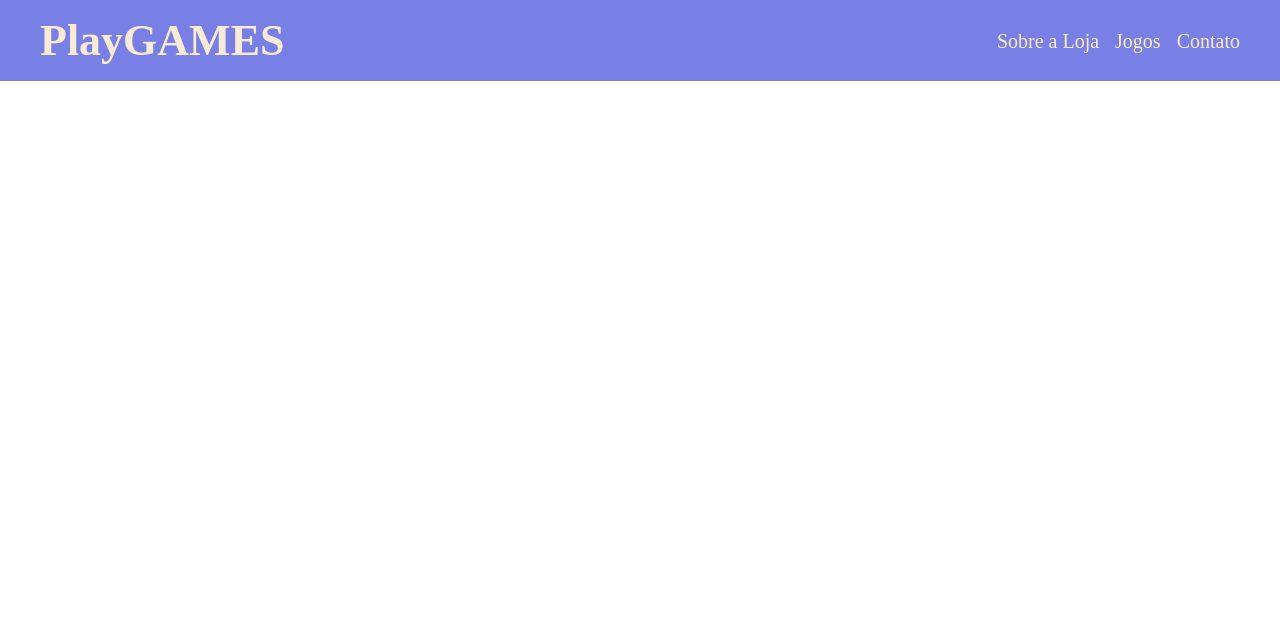
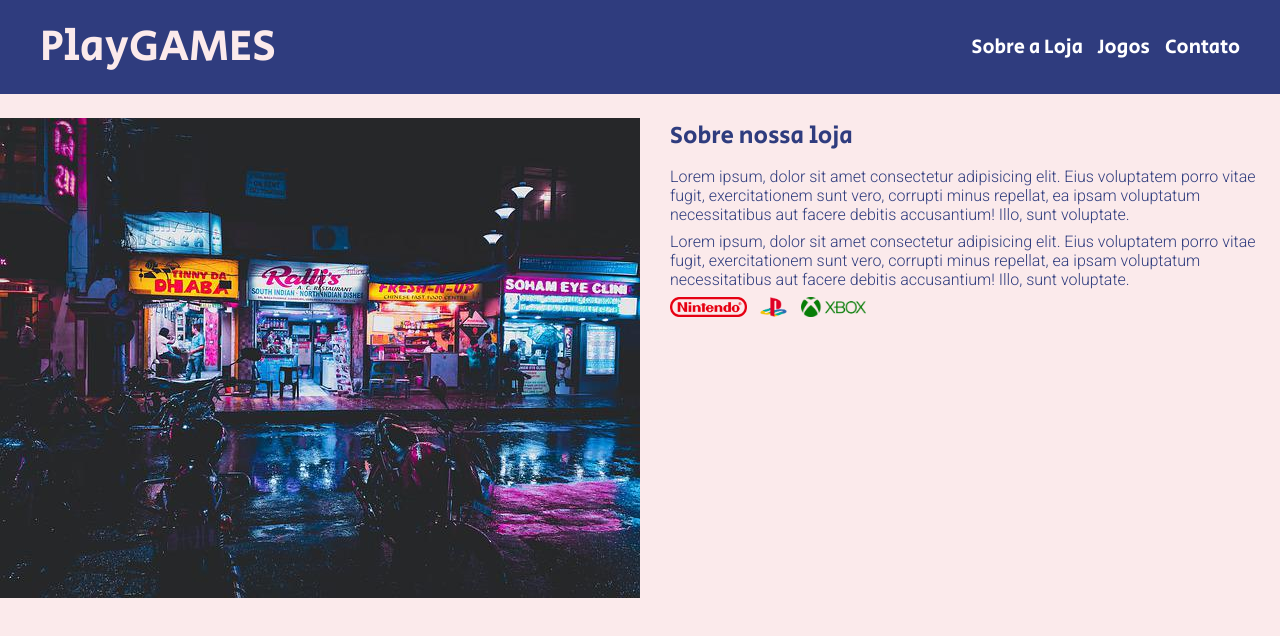
Before and after one commit to luizcoutodev/curso_ebac_frontend, a plain HTML site: page index.html in a window 1280 px wide. Drawn offline with Linux system fonts and the light colour scheme.

Commit message:
Homepage with section was made.

```diff
--- a/index.html
+++ b/index.html
@@ -6,12 +6,16 @@
     <meta name="viewport" content="width=device-width, initial-scale=1.0">
     <title>PlayGAMES - Sua loja de games </title>
     <link rel="stylesheet" href="./main.css">
+    <link rel="preconnect" href="https://fonts.googleapis.com">
+    <link rel="preconnect" href="https://fonts.gstatic.com" crossorigin>
+    <link href="https://fonts.googleapis.com/css2?family=Roboto:wght@300&family=Secular+One&display=swap" rel="stylesheet">
+
 </head>
 <body>
     <header>
         <div class="container">
                 <h1> PlayGAMES </h1>
-                 <nav>
+                <nav>
                     <ul>
                         <li>
                             <a href="#">Sobre a Loja</a>
@@ -26,5 +30,24 @@
                 </nav>
         </div>
     </header>
+    <section>
+        <div class="container">
+            <img class="store-img" src="./images/loja.jpg" alt="Nossa loja"/>
+            <div>
+                <h2> Sobre nossa loja </h2>
+                <p>
+                    Lorem ipsum, dolor sit amet consectetur adipisicing elit. Eius voluptatem porro vitae fugit, exercitationem sunt vero, corrupti minus repellat, ea ipsam voluptatum necessitatibus aut facere debitis accusantium! Illo, sunt voluptate.
+                </p>
+                <p>
+                    Lorem ipsum, dolor sit amet consectetur adipisicing elit. Eius voluptatem porro vitae fugit, exercitationem sunt vero, corrupti minus repellat, ea ipsam voluptatum necessitatibus aut facere debitis accusantium! Illo, sunt voluptate.
+                </p>
+                <ul class="brands-list">
+                    <li> <img src="./images/nintendo.png" alt="Nintendo" /> </li>
+                    <li> <img src="./images/playstation.png" alt="Playstation" /> </li>
+                    <li> <img src="./images/xbox.png" alt="Xbox" /> </li>
+                </ul>
+            </div>
+        </div>
+    </section>
 </body>
 </html>
--- a/main.css
+++ b/main.css
@@ -4,11 +4,23 @@
     box-sizing: border-box;
 }
 
+body{
+    font-family: 'Roboto', sans-serif;
+    background-color: #FBEAEB;
+    color: #2F3C7E;
+}
+
 header {
     padding: 15px 40px;
-    background-color: rgba(78, 88, 223, 0.76);
-    color: antiquewhite;
+    background-color: #2F3C7E;
+    color: #FBEAEB;
     font-size: 22px;
+    font-family: 'Secular One', sans-serif;
+}
+
+header h1, section h2 {
+    font-weight: normal;
+    font-family: 'Secular One', sans-serif;
 }
 
 header nav li {
@@ -18,19 +30,51 @@ header nav li {
 }
 
 header nav li a { /* para alterar o texto do a precisa selecionar o a aqui, se não, não mudará a cor. */
-    display: inline;
-    color: antiquewhite;
+    color: rgb(255, 255, 255);
     text-decoration: none;
 }
 
+header li a:hover{
+    text-decoration: underline;
+}
+
 .container {
-    max-width: 1280;
+    max-width: 1280px;
     width: 100%;
     margin: 0 auto;
 }
 
-header .container {
+header .container, section .container {
     display: flex;
     align-items: center;
     justify-content: space-between;
 }
+
+section .container {
+    align-items: flex-start;
+}
+
+.brands-list img{
+    height: 20px;
+    margin-right: 10px;
+}
+
+.brands-list li {
+    display: inline;
+}
+
+section {
+    padding: 24px 0;
+}
+
+section h2 {
+    margin-bottom: 14px;
+}
+
+section p {
+    margin-bottom: 8px;
+}
+
+.store-img {
+    margin-right: 30px
+}
```
Also changed, not shown: images/facebook.png (added), images/instagram.png (added), images/loja.jpg (added), images/nintendo.png (added), images/playstation.png (added), images/xbox.png (added), images/youtube.png (added).
